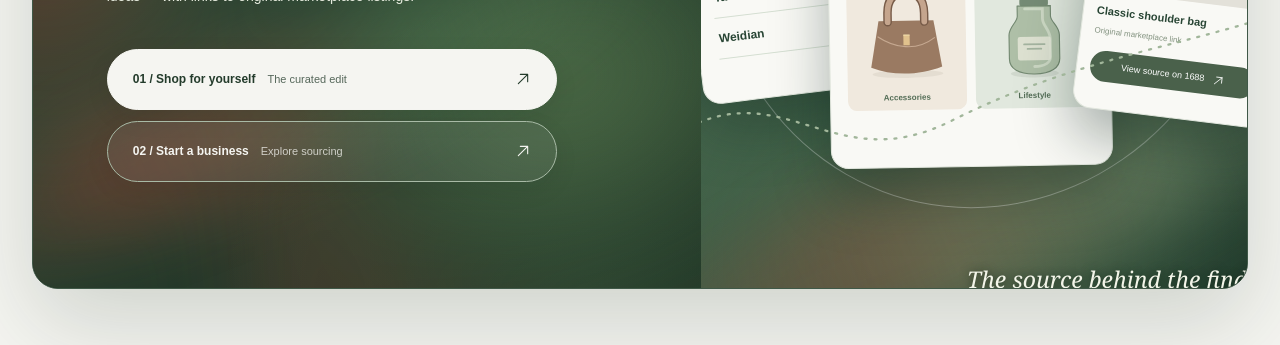
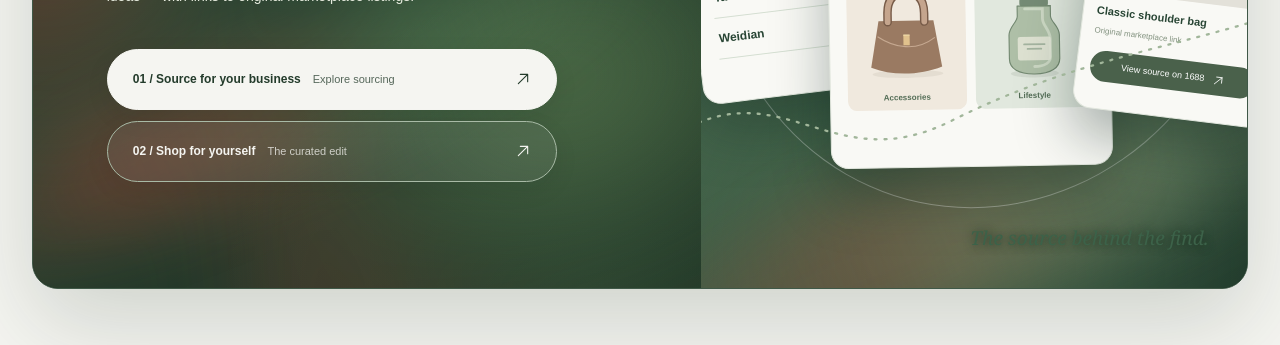
Before and after one commit to aminabdul339-byte/herocon, a Next.js app: page / in a window 1280 px wide. Shown: the part 519-864 px from the top of the page. Built offline with nearby package versions, Linux system fonts and the light colour scheme; no server answers.

Commit message:
Reorder homepage sourcing actions and fix artwork signoff clipping

```diff
--- a/app/atelier-home.css
+++ b/app/atelier-home.css
@@ -52,7 +52,7 @@
 .hm-home .ha-detail-button{margin-top:14px;height:31px;background:#284a37;color:#fff;display:flex;justify-content:center;align-items:center;gap:8px;font:400 9px/1 Arial,Helvetica,sans-serif}
 .hm-home .ha-detail-button svg{width:12px;height:12px}
 .hm-home .ha-connector{position:absolute;inset:0;width:620px;height:780px;z-index:6;pointer-events:none}
-.hm-home .ha-art-signoff{position:absolute;right:31px;bottom:28px;font:italic 23px Georgia,serif;color:#3c6249}
+.hm-home .ha-art>.ha-art-signoff{position:absolute;right:clamp(25px,3vw,55px);bottom:clamp(25px,3vw,48px);z-index:7;font:italic clamp(18px,1.5vw,23px)/1.25 Georgia,serif;color:#3c6249;max-width:calc(100% - 50px);text-align:right}
 @media(max-width:1250px){
  .hm-home .ha-hero{min-height:685px}
  .hm-home .ha-copy{padding-left:clamp(36px,5vw,70px);padding-top:65px}
--- a/components/AtelierHero.tsx
+++ b/components/AtelierHero.tsx
@@ -57,8 +57,8 @@ function MarketplaceArtwork() {
         <div className="ha-detail-button">View source on 1688 <ArrowUpRight/></div>
       </div>
       <svg className="ha-connector" viewBox="0 0 620 780" fill="none" focusable="false"><path d="M0 599C116 518 164 640 287 578S515 504 620 469" stroke="#A1B69A" strokeWidth="2.3" strokeDasharray="2 8" strokeLinecap="round"/></svg>
-      <div className="ha-art-signoff">The source behind the find.</div>
     </div>
+    <div className="ha-art-signoff">The source behind the find.</div>
   </div>;
 }
 
@@ -69,8 +69,8 @@ export default function AtelierHero() {
       <h1 id="ha-hero-title"><span>Find more</span><span>than you <em>came for.</em></span></h1>
       <p>An inspired destination for personal discoveries and sourcing ideas — with links to original marketplace listings.</p>
       <div className="ha-actions">
-        <Link href="/shop-for-yourself" className="ha-action ha-action-primary"><span><strong>01 / Shop for yourself</strong><small>The curated edit</small></span><ArrowUpRight/></Link>
-        <Link href="/start-a-business" className="ha-action ha-action-secondary"><span><strong>02 / Start a business</strong><small>Explore sourcing</small></span><ArrowUpRight/></Link>
+        <Link href="/start-a-business" className="ha-action ha-action-primary"><span><strong>01 / Source for your business</strong><small>Explore sourcing</small></span><ArrowUpRight/></Link>
+        <Link href="/shop-for-yourself" className="ha-action ha-action-secondary"><span><strong>02 / Shop for yourself</strong><small>The curated edit</small></span><ArrowUpRight/></Link>
       </div>
     </div>
     <MarketplaceArtwork/>
```
